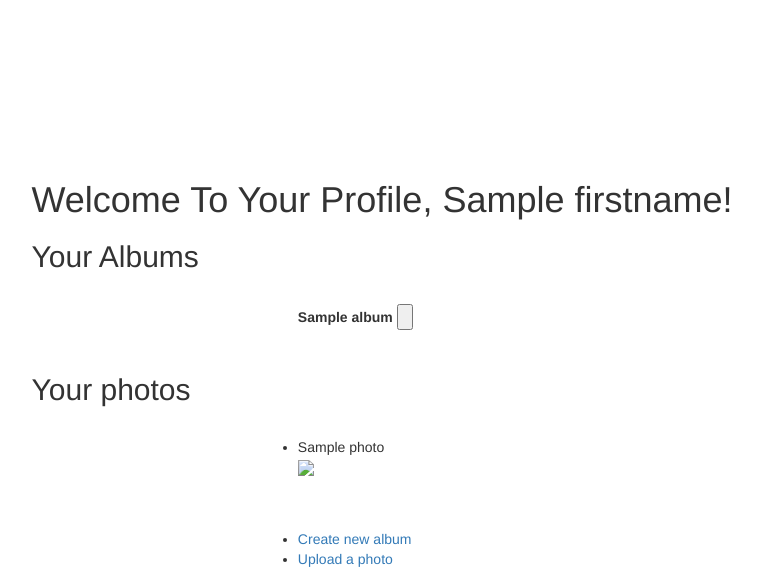
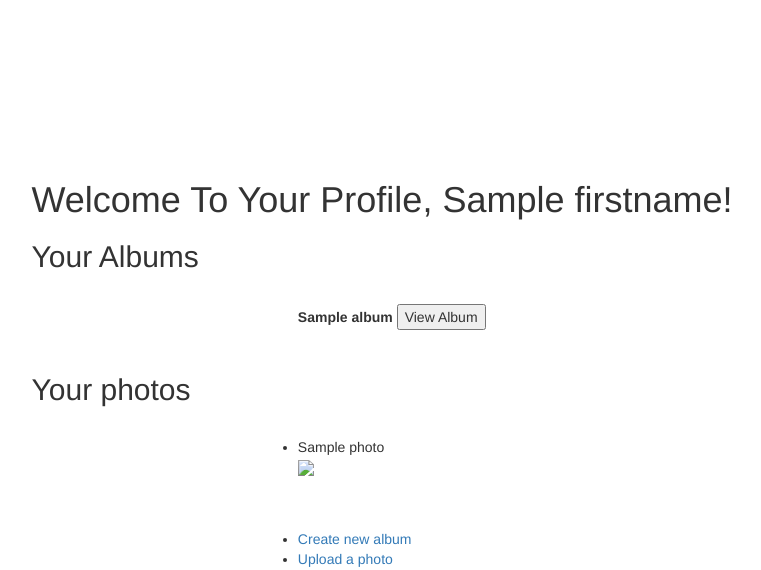
Before and after one commit to kaylaipp/PhotoShare, a Flask app: template templates/profile.html in a window 1280 px wide. Shown: the top 570 px of the page, without its empty margins (258-1019 px from the left). Run offline with Flask 2, Linux system fonts and the light colour scheme; data comes from the database, SQL or seed files in the repository; the template is opened without the code that fills it: most values are stand-ins (such as "Sample title", 1, 10 or a date in 2020); some libraries are stand-ins or nearby versions.

Commit message:
trying to display album names and select them

```diff
--- a/templates/profile.html
+++ b/templates/profile.html
@@ -22,7 +22,7 @@
         <div id="select_album">
             <form method="post" action="{{ url_for('create_album') }}">
                 <label for="album">{{ album }}</label>
-                <input type="button" album= "View Album"/><br/>
+                <input type="submit" value = "View Album"/><br/>
             </form>
         </div>
 
```
